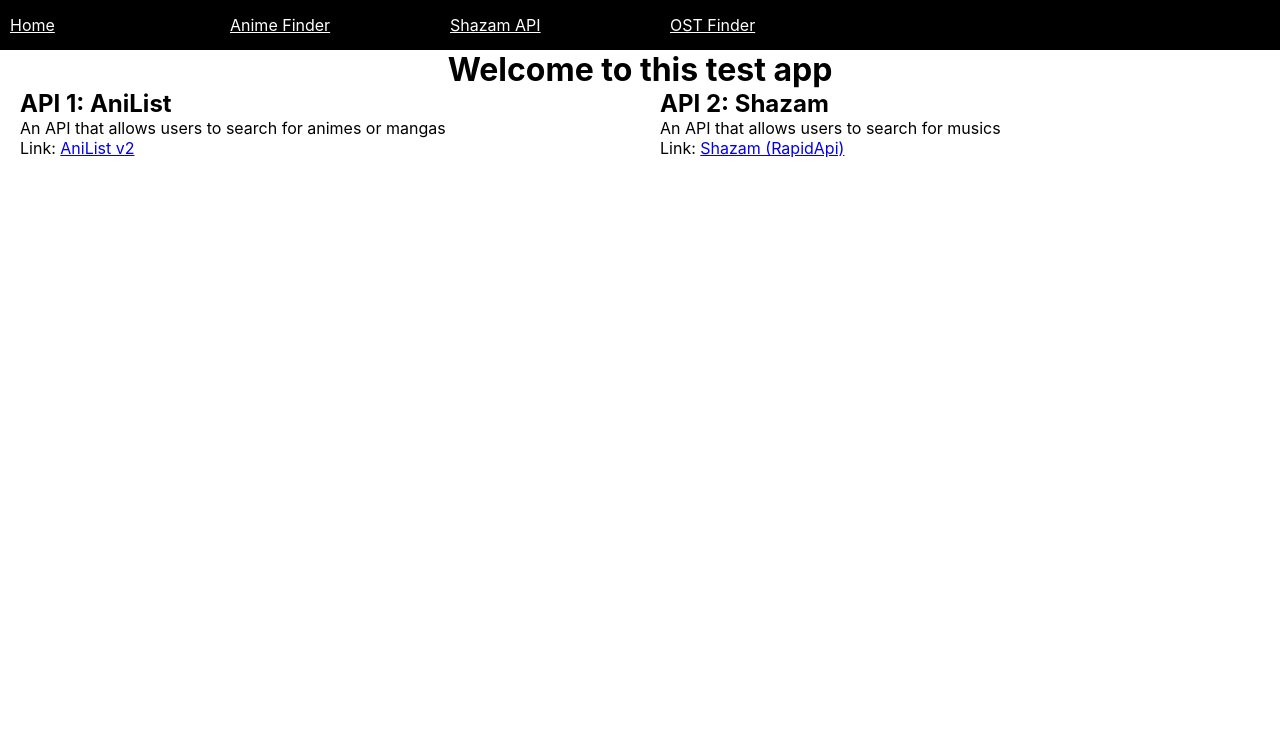
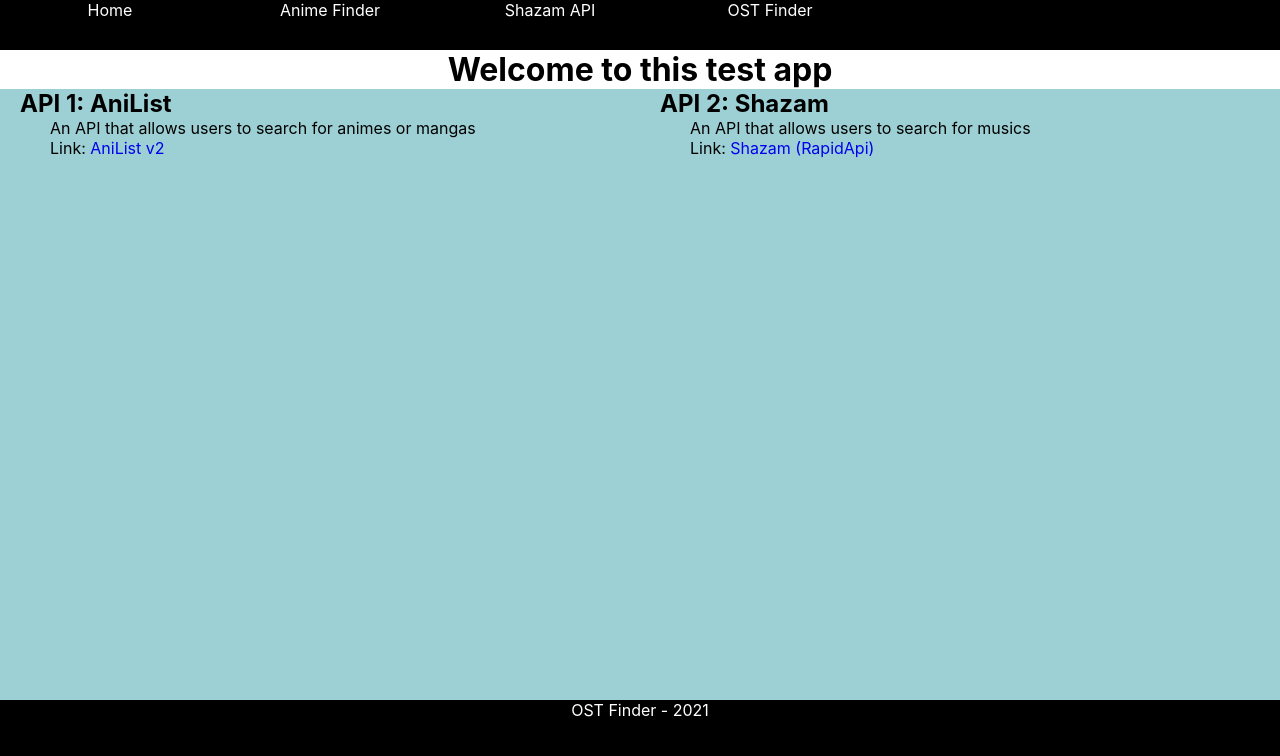
Before and after one commit to Mana-One/ost-finder, a React (Create React App) app: page / in a window 1280 px wide. Shown: the top 756 px of the page. Built offline with nearby package versions, Linux system fonts and the light colour scheme.

Commit message:
added Footer component + updated style

```diff
--- a/src/App.js
+++ b/src/App.js
@@ -5,6 +5,7 @@
 import Page1 from "./components/Page1.jsx";
 import Page2 from "./components/Page2.jsx";
 import Page3 from "./components/Page3.jsx";
+import Footer from "./components/Footer.jsx";
 
 const App = () => {
     return(
@@ -22,6 +23,7 @@
             <Route path="/both">
                 <Page3/>
             </Route>
+            <Footer/>
         </div>
     )
 };
--- a/src/components/AnimeDetails.jsx
+++ b/src/components/AnimeDetails.jsx
@@ -33,9 +33,9 @@
 
     return(
         <div className="right-flex-child">
-            <div>
-                <img src={anime.coverImage.large} alt="large-cover"/>
-                <div>
+            <div className="anime-header">
+                <img src={anime.coverImage.large} alt="large-cover" className="anime-header-col2"/>
+                <div className="anime-header-col2">
                     <p>Title: {anime.title.userPreferred}</p>
                     <p>Alternative titles: {anime.title.romaji} | {anime.title.native}</p>
                     <p>Status: {anime.status}</p>
--- /dev/null
+++ b/src/components/Footer.jsx
@@ -0,0 +1,9 @@
+const Footer = () => {
+    return(
+        <div className="footer">
+            <p>OST Finder - {new Date().getFullYear()}</p>
+        </div>
+    )
+}
+
+export default Footer;
--- a/src/components/Page2.jsx
+++ b/src/components/Page2.jsx
@@ -42,7 +42,7 @@
     }
 
     return(
-        <div className="flex-child">
+        <div className="music-container">
             <h1>Find music</h1>
             <MusicSearchBar title={musicTitle} setMusicTitle={setMusicTitle} loadData={clickHandler}/>
             {showList()}
--- a/src/index.css
+++ b/src/index.css
@@ -1,3 +1,8 @@
+:root {
+  --header-height: 50px;
+  --footer-height: 100px;
+}
+
 * {
   margin: 0;
   padding: 0;
@@ -5,8 +10,8 @@
 }
 
 html, body {
-  width: 100%;
-  height: 100%;
+  width: 100vw;
+  height: 100vh;
   font-family: -apple-system, BlinkMacSystemFont, 'Segoe UI', 'Roboto', 'Oxygen',
     'Ubuntu', 'Cantarell', 'Fira Sans', 'Droid Sans', 'Helvetica Neue',
     sans-serif;
@@ -31,12 +36,21 @@
 
 li {
   margin: 20px 0 0 0;
+  list-style: none;
 }
 
 button {
   min-width: 150px;
   min-height: 30px;
   margin-top: 40px;
+}
+
+p {
+  margin: 0 5%;
+}
+
+a {
+  text-decoration: none;
 }
 
 .app {
@@ -49,8 +63,6 @@
 
 .flex-container {
   width: 100%;
-  height: 100%;
-  max-height: 90vh;
   margin: 0;
   display: flex;
   align-items: flex-start;
@@ -60,29 +72,25 @@
 
 .flex-child {
   width: 50%;
-  height: 100%;
-  max-height: 90vh;
+  height: calc(100vh - var(--header-height) - var(--footer-height));
   padding: 0 20px 0 20px;
   overflow-y: auto;
+  padding: auto;
+  background-color: #9dd0d4;
 }
 
 .right-flex-child {
   width: 50%;
-  height: 90vh;
-  max-height: 90vh;
+  height: calc(100vh - var(--header-height) - var(--footer-height));
   padding: 0px 20px 0px 20px;
   margin: 30px 0 30px 0;
   align-self: center;
   overflow-y: auto;
 }
 
-.right-flex-child > div {
-  display: inline-block;
-}
-
 .header {
   width: 100%;
-  height: 50px;
+  height: var(--header-height);
   display: flex;
   flex-direction: row;
   justify-content: flex-start;
@@ -94,7 +102,25 @@
   margin-left: 10px;
   margin-right: 10px;
   width: 200px;
-  color: red;
+  height: 100%;
+  color: #fff;
+  text-align: center;
+  padding-top: auto;
+  padding-bottom: auto;
+}
+
+.header-link:hover {
+  background-color:#b2c1c2;
+}
+
+.footer {
+  width: 100%;
+  height: var(--footer-height);
+  text-align: center;
+  position: absolute;
+  padding: auto;
+  bottom: 0;
+  background-color: #000;
   color: #fff;
 }
 
@@ -103,3 +129,27 @@
   height: 100%;
   padding: auto;
 }
+
+.anime-header {
+  width: 100%;
+  display: flex;
+  flex-direction: row;
+  align-items: center;
+}
+
+.anime-header-col2 {
+  width: 40%;
+  margin: 0 5%;
+}
+
+.music-container {
+  width: 100%;
+  height: calc(100vh - var(--header-height) - var(--footer-height));
+  padding-left: auto;
+  padding-right: auto;
+}
+
+.music-container > * {
+  padding-left: auto;
+  padding-right: auto;
+}
```
